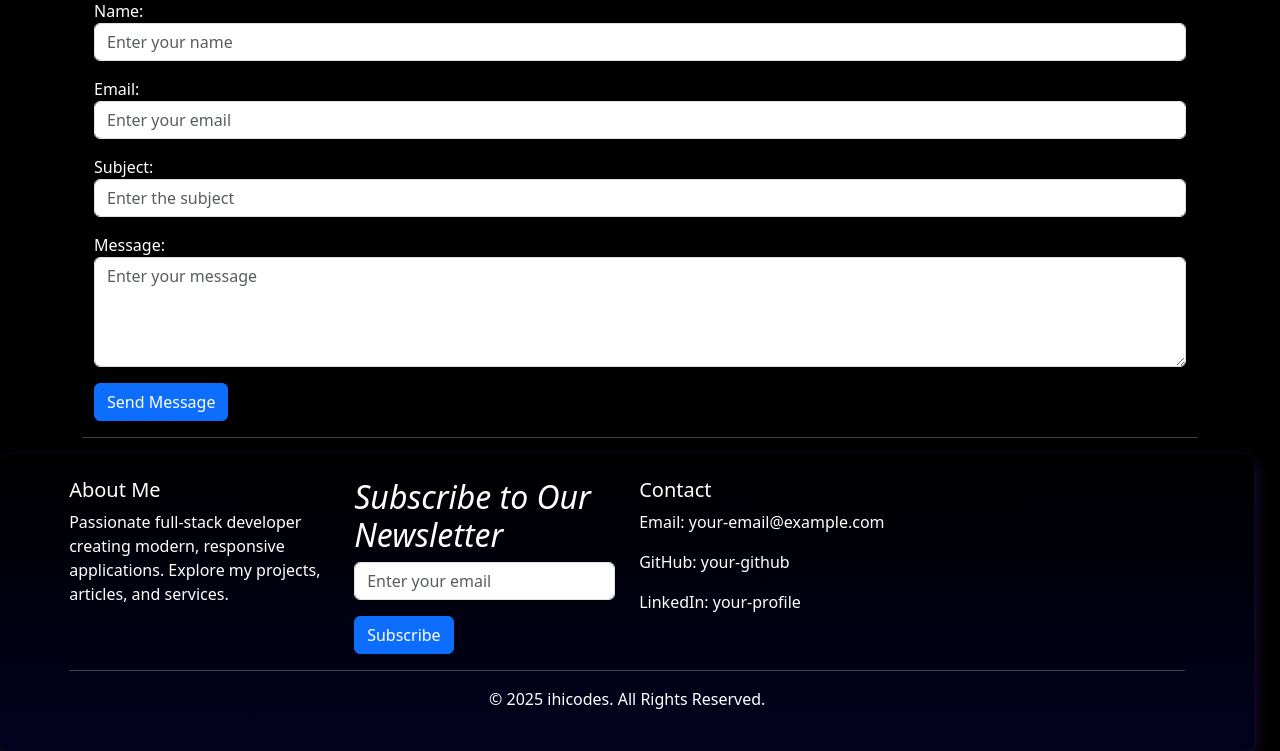
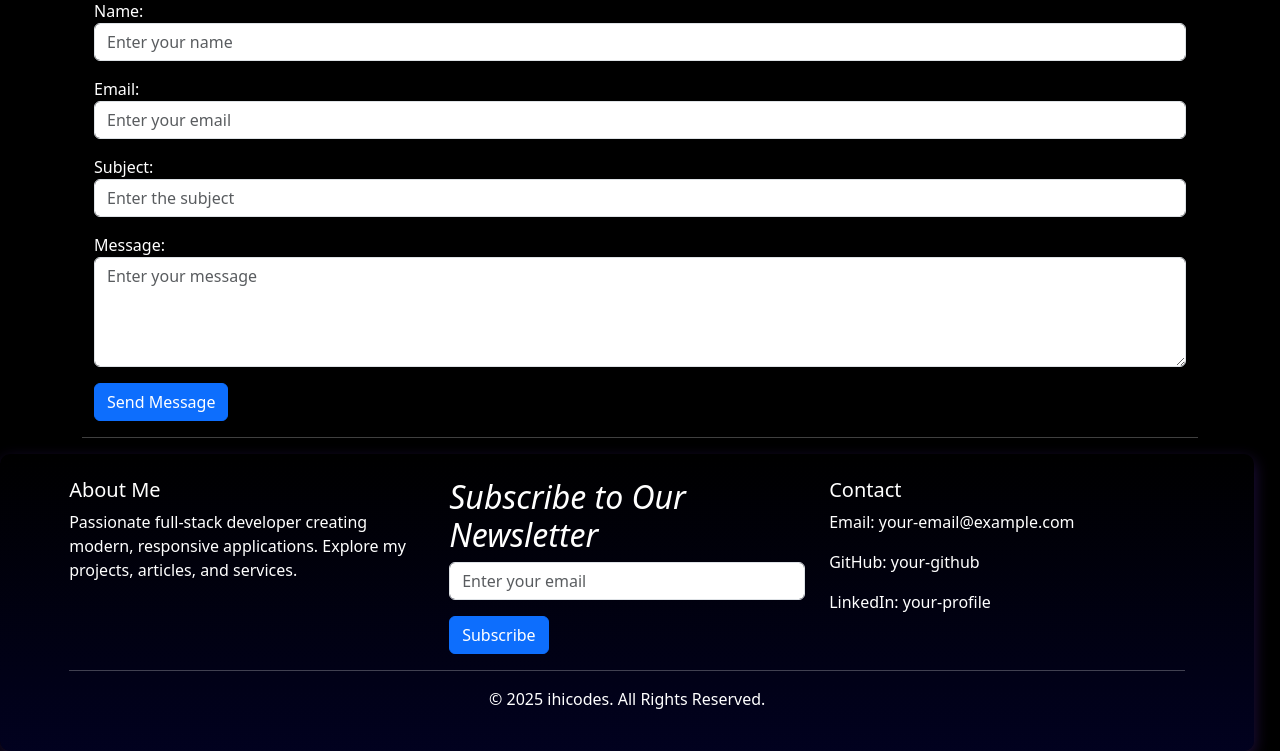
Before and after one commit to Njoro90260/portfolio-web2, a Django app: page / in a window 1280 px wide. Shown: the part 3547-4298 px from the top of the page. Run offline with Django 4.2, Linux system fonts and the light colour scheme; data comes from the database, SQL or seed files in the repository; parts of the project's set-up code (start-up, migrations or seed data) failed here and were passed over; some libraries are stand-ins or nearby versions; some web fonts are replaced.

Commit message:
fixed footer

```diff
--- a/my_portfolio/templates/my_portfolio/base.html
+++ b/my_portfolio/templates/my_portfolio/base.html
@@ -73,7 +73,7 @@
     <div class="container">
       <div class="row">
         <!-- About Section -->
-        <div class="col-md-3">
+        <div class="col-md-4">
           <h5>About Me</h5>
           <p>
             Passionate full-stack developer creating modern, responsive applications. Explore my projects, articles, and
@@ -81,7 +81,7 @@
           </p>
         </div>
         <!-- Newsletter Subscription -->
-        <div class="col-md-3">
+        <div class="col-md-4">
           <h2>Subscribe to Our Newsletter</h2>
           <form action="." method="post" class="form">
             {% csrf_token %}
@@ -90,7 +90,7 @@
           </form>
         </div>
         <!-- Contact Information -->
-        <div class="col-md-3">
+        <div class="col-md-4">
           <h5>Contact</h5>
           <p>Email: <a href="mailto:your-email@example.com"
               class="text-white text-decoration-none">your-email@example.com</a></p>
```
